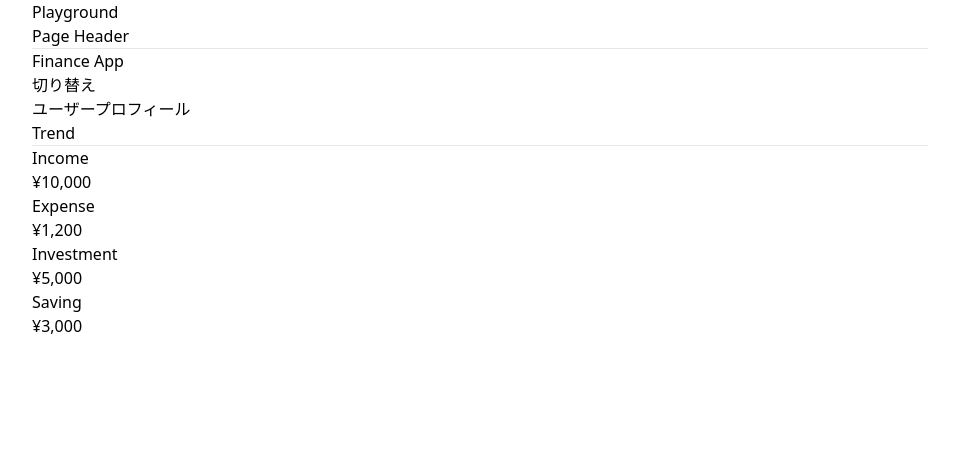
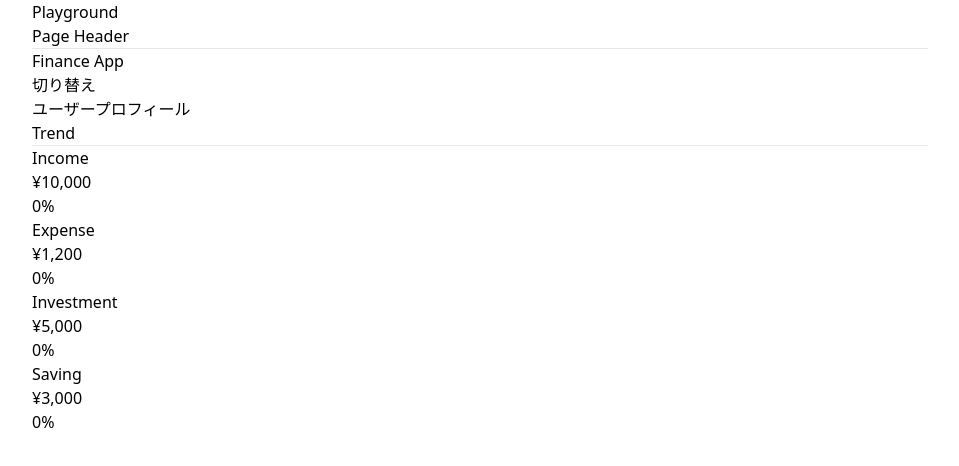
Before and after one commit to Kroro1208/finance-app-next15, a Next.js app: page /playground in a window 1280 px wide. Shown: the top 466 px of the page, without its empty margins (160-1119 px from the left). Built offline with nearby package versions, Linux system fonts and the light colour scheme.

Commit message:
変化率表示させた

```diff
--- a/package.json
+++ b/package.json
@@ -9,8 +9,7 @@
     "format": "prettier --write .",
     "format:check": "prettier --check .",
     "lint": "next lint",
-    "type-check": "tsc --noEmit",
-    "test": "jest"
+    "type-check": "tsc --noEmit"
   },
   "dependencies": {
     "next": "15.0.4",
--- a/src/components/Trend.tsx
+++ b/src/components/Trend.tsx
@@ -1,10 +1,12 @@
+import { useCallback, useMemo } from "react";
+
 type TrendProps = {
   type: "Income" | "Expense" | "Investment" | "Saving";
   amount: number;
   prevAmount?: number;
 };
 
-const Trend: React.FC<TrendProps> = ({ type, amount }) => {
+const Trend: React.FC<TrendProps> = ({ type, amount, prevAmount }) => {
   const colorClasses: Record<TrendProps["type"], string> = {
     Income: "text-green-700 dark:text-green-300",
     Expense: "text-red-700 dark:text-red-300",
@@ -13,13 +15,19 @@ const Trend: React.FC<TrendProps> = ({ type, amount }) => {
   };
 
   // 差分の変化率を計算
-  const calcPercentageChange = (
-    amount: number,
-    prevAmount: number | undefined
-  ): number => {
-    if (!prevAmount || prevAmount === 0) return 0;
-    return ((amount - prevAmount) / prevAmount) * 100;
-  };
+  const calcPercentageChange = useCallback(
+    (amount: number, prevAmount: number | undefined): number => {
+      if (!prevAmount || prevAmount === 0) return 0;
+      return ((amount - prevAmount) / prevAmount) * 100;
+    },
+    []
+  );
+
+  const percentageChange = useMemo(
+    () => calcPercentageChange(amount, prevAmount),
+    [amount, prevAmount, calcPercentageChange]
+  );
+
   const formatCurrency = (amount: number): string => {
     return new Intl.NumberFormat("en-US", {
       style: "currency",
@@ -32,6 +40,9 @@ const Trend: React.FC<TrendProps> = ({ type, amount }) => {
       <div className="text-2xl font-semibold text-black dark:text-white mb-2">
         {amount ? formatCurrency(amount) : formatCurrency(0)}
       </div>
+      <div className="text-sm flex space-x-1 items-center">
+        {percentageChange}%
+      </div>
     </div>
   );
 };
```
